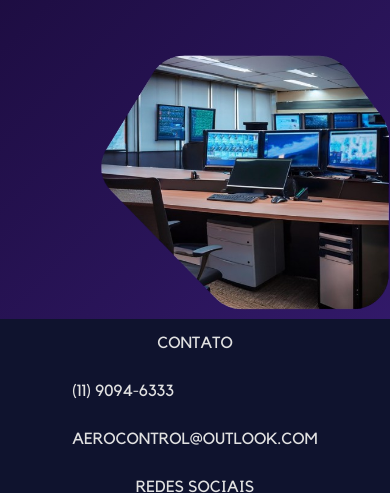
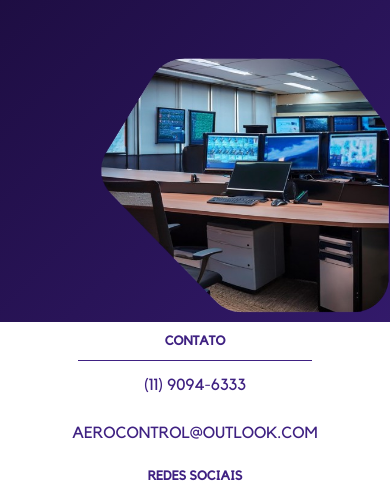
Before and after one commit to miguelluvizon/AeroControl, a plain HTML site: page Prototipo_site/index.html in a window 390 px wide. Shown: the part 2696-3189 px from the top of the page. Drawn offline with nearby package versions, Linux system fonts and the light colour scheme.

Commit message:
Pagina mobile footer

```diff
--- a/Prototipo_site/index.css
+++ b/Prototipo_site/index.css
@@ -596,8 +596,13 @@ li:hover {
         align-items: center;
     }
 
+    #computadores{
+        width: 305px;
+        height: 270px
+    }
+
     .footer {
-        background-color: #0f132e;
+        background-color: white;
         justify-content: center;
     }
 
@@ -606,19 +611,37 @@ li:hover {
         flex-direction: column;
         justify-content: center;
         align-items: center;
+        color: #3f2182;
     }
 
     .contatos {
         display: flex;
         flex-direction: column;
         justify-content: center;
+
     }
 
     .re {
         display: flex;
-        position: relative;
+        justify-content: center;
+        align-items: center;
+        text-align: center;
+        flex-direction: row;
     }
 
+
+    .redes {
+        width: 60%;
+        height: 30%;
+        display: flex;
+        flex-direction: column;
+        justify-content: center;
+        align-items: center;
+        border-bottom: 1px solid #3f2182;
+        font-weight: 600;
+        font-size: 0.8rem;
+        ;
+    }
 
     .imgRede img {
         display: flex;
@@ -626,10 +649,7 @@ li:hover {
         left: 50px;
     }
 
-    #computadores{
-        width: 305px;
-        height: 270px
-    }
+
 }
 
 
@@ -1062,7 +1082,7 @@ li:hover {
     }
 
     .foto2 {
-        width: 65%;
+        width: 58%;
         height: 100%;
         display: flex;
         align-items: center;
```
Also changed, not shown: Prototipo_site/index.html (+2 -1 lines).
